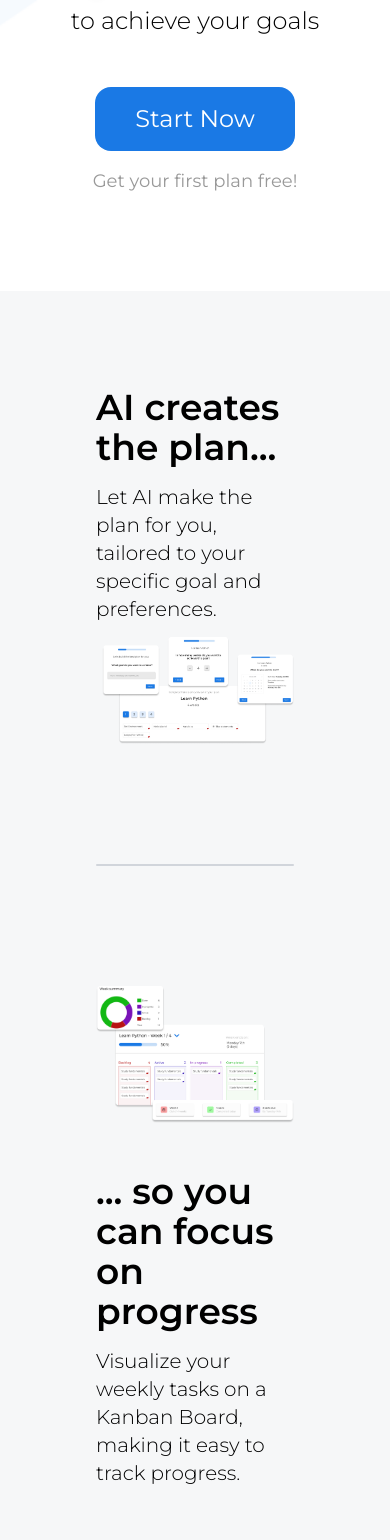
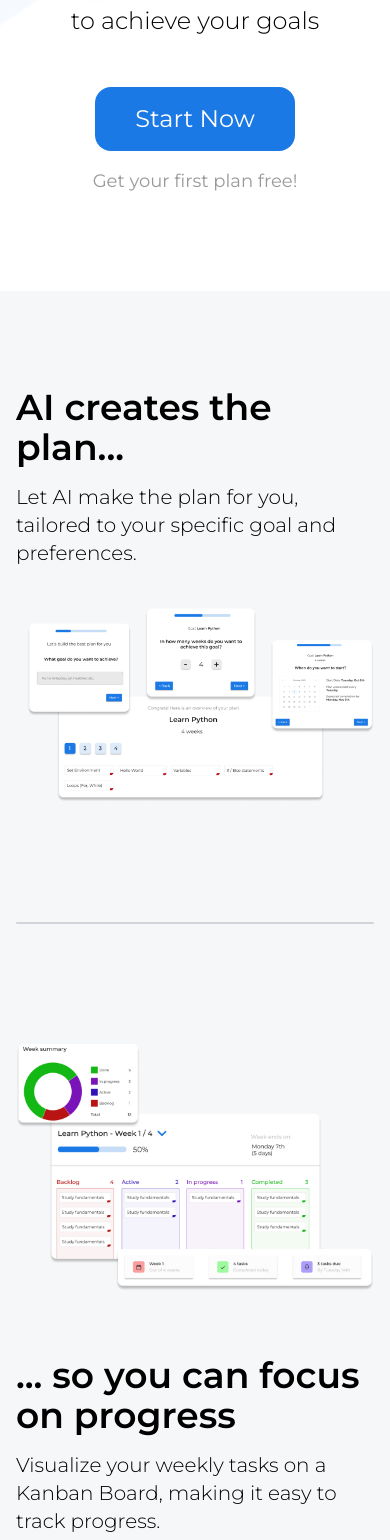
Before and after one commit to AlejandroALopez/overplan-website, a Next.js app: page / in a window 390 px wide. Shown: the part 457-1997 px from the top of the page. Built offline with nearby package versions, Linux system fonts and the light colour scheme.

Commit message:
fixed responsiveness on feature section, after feedback

```diff
--- a/src/app/page.tsx
+++ b/src/app/page.tsx
@@ -86,9 +86,9 @@ export default function Home() {
         </motion.div>
       </section>
       {/* Section 2: Features */}
-      <section className="flex flex-col bg-bgPrimary w-full p-24 gap-24">
+      <section className="flex flex-col bg-bgPrimary w-full py-24 px-4 md:px-12 lg:px-24 gap-24">
         <motion.div
-          className="flex flex-row justify-between items-center flex-wrap"
+          className="flex flex-col md:flex-row justify-between items-center gap-4"
           initial={{ opacity: 0, y: 100 }}
           whileInView={{ opacity: 1, y: 0 }}
           transition={{ duration: 1, delay: 0.8 }}
@@ -111,7 +111,7 @@ export default function Home() {
         </motion.div>
         <div className="bg-gray-300 h-0.5 w-full my-6 rounded-lg" />
         <motion.div
-          className="flex flex-row justify-between items-center flex-wrap"
+          className="flex flex-col md:flex-row justify-between items-center gap-4"
           initial={{ opacity: 0, y: 100 }}
           whileInView={{ opacity: 1, y: 0 }}
           transition={{ duration: 1, delay: 0.8 }}
--- a/src/app/pricingSection.tsx
+++ b/src/app/pricingSection.tsx
@@ -82,7 +82,7 @@ export default function PricingSection() {
                         <p className="text-xl font-medium">{plan.name}</p>
                         <div className="flex flex-col items-center my-4 h-12">
                             <p className="text-4xl font-semibold">${isMonthPrice ? plan.priceMonthly : plan.priceYearly}/mo</p>
-                            {plan.note && <p className="text-sm text-[#808080] mt-1">{plan.note}</p>}
+                            {plan.note && <p className="text-sm text-[#808080] mt-1">{isMonthPrice ? "billed monthly" : "billed annually"}</p>}
                         </div>
                         <div className="flex flex-col items-center gap-2 w-full">
                             {plan.benefits.map((benefit) => (
--- a/src/constants/pricePlans.tsx
+++ b/src/constants/pricePlans.tsx
@@ -2,7 +2,7 @@ interface PricePlan {
     name: string,
     priceMonthly: number, // $/mo, monthly option
     priceYearly: number, // $/mo, yearly option
-    note?: string, // text below price
+    note: boolean, // text below price (true for priced plan)
     benefits: string[],
 }
 
@@ -11,13 +11,14 @@ export const pricePlans: PricePlan[] = [
         name: 'Free',
         priceMonthly: 0,
         priceYearly: 0,
+        note: false,
         benefits: ["1 Free Plan"],
     },
     {
         name: 'Pro',
         priceMonthly: 5,
         priceYearly: 4,
-        note: "billed annually",
+        note: true,
         benefits: ["Up to 10 plans per month", "Multi-Plan support"],
     }
 ]
```
